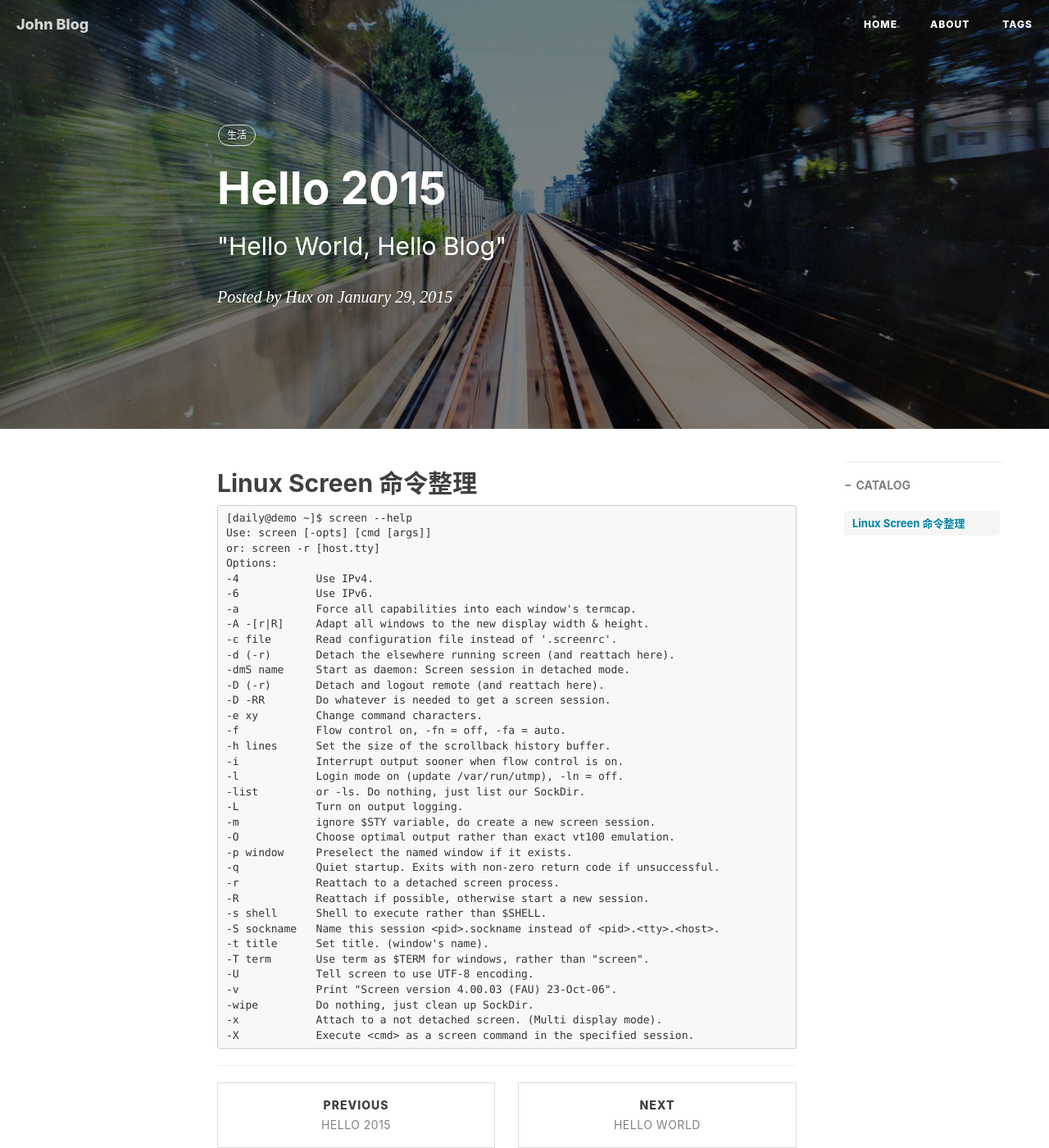
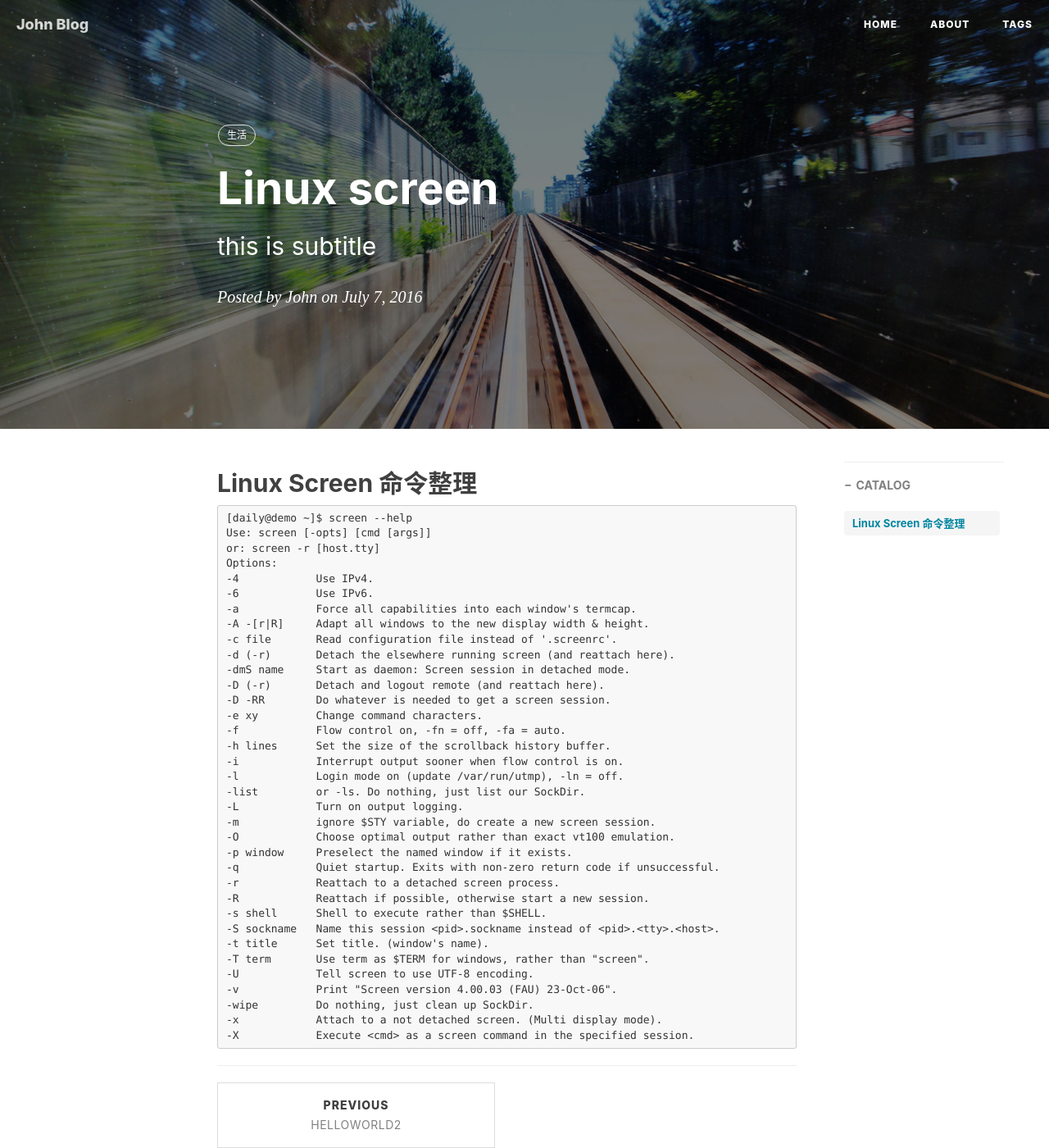
Before and after one commit to shiyang2722/shiyang2722.github.io, a Jekyll site: the page built from _posts/2016-07-07-Screen.markdown, in a window 1280 px wide and 1400 px high. Shown: the whole window at 82% size. Built offline with Jekyll 4.4.1, drawn with Linux system fonts in a browser that asks for light colours; nearby versions of some CDN libraries; comment, search, counter and statistics services are not loaded.

Commit message:
Update 2016-07-07-Screen.markdown

```diff
--- a/_posts/2016-07-07-Screen.markdown
+++ b/_posts/2016-07-07-Screen.markdown
@@ -1,9 +1,9 @@
 ---
 layout:     post
-title:      "Hello 2015"
-subtitle:   " \"Hello World, Hello Blog\""
-date:       2015-01-29 12:00:00
-author:     "Hux"
+title:      "Linux screen"
+subtitle:   "this is subtitle"
+date:       2016-07-07 12:00:00
+author:     "John"
 header-img: "img/post-bg-2015.jpg"
 catalog: true
 tags:
```
